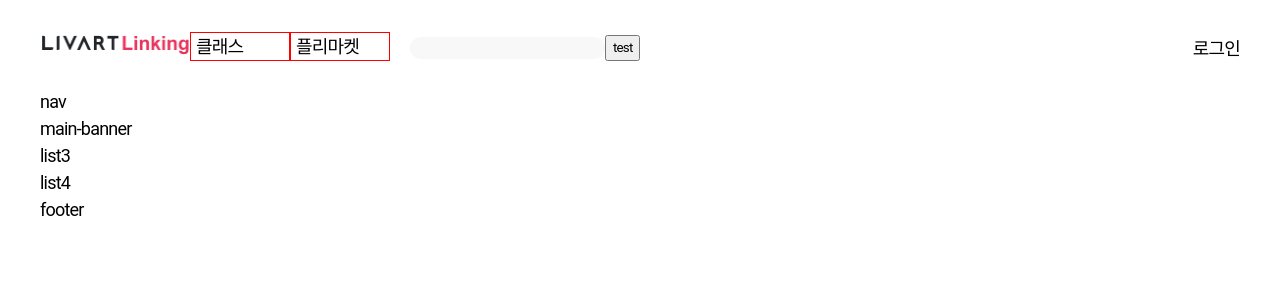
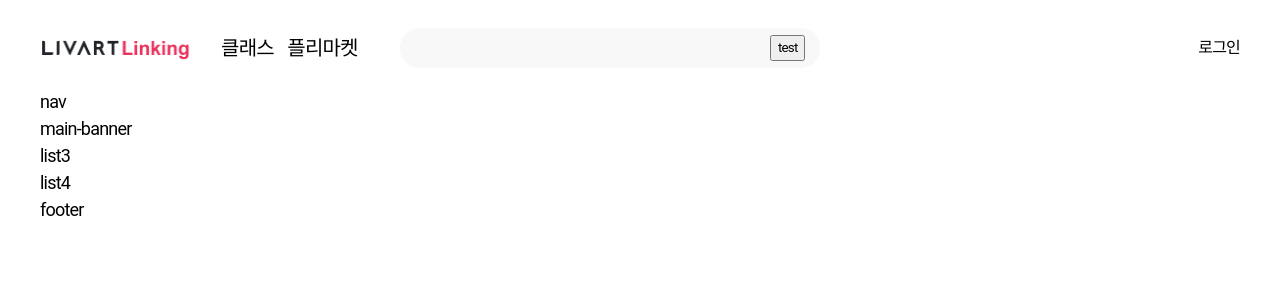
Before and after one commit to ferrari219/lvtlinking, a React (Create React App) app: page / in a window 1280 px wide. Shown: the top 300 px of the page. Built offline with nearby package versions, Linux system fonts and the light colour scheme; a web font is replaced by a local one.

Commit message:
header 레이아웃 수정중

```diff
--- a/src/components/02_Molecules/SearchForm/SearchForm.jsx
+++ b/src/components/02_Molecules/SearchForm/SearchForm.jsx
@@ -17,14 +17,17 @@ SearchForm.propTypes = {
 };
 
 const formStyle = css`
-	height: 3rem;
 	padding: 0 2rem;
 	input {
+		width: 42rem;
+		padding: 1rem;
 		background-color: #f8f8f8;
 		border-radius: 3rem;
 		border: 0;
 	}
 	button {
+		position: relative;
+		right: 5rem;
 	}
 `;
 
--- a/src/components/03_Organisms/Header/Header.jsx
+++ b/src/components/03_Organisms/Header/Header.jsx
@@ -4,6 +4,7 @@ import { css } from '@emotion/react';
 import Logo from 'assets/img/logo.png';
 import { Link } from 'react-router-dom';
 import SearchForm from 'components/02_Molecules/SearchForm';
+import theme from 'styles/theme';
 
 const Header = () => {
 	return (
@@ -40,16 +41,20 @@ const headerStyle = css`
 		justify-content: space-between;
 		align-items: center;
 		height: 80px;
+		/* border: 1px solid blue; */
 		& > .left {
 			flex: 1;
 			display: flex;
 			flex-flow: row wrap;
-			justify-content: center;
+			align-items: center;
 			// background-color: red;
 			& > .logo {
 				flex: 0 0 150px;
+				/* border: 1px solid red; */
 				img {
+					display: block;
 					width: 100%;
+					padding-top: 0.3rem;
 				}
 			}
 			& > .tab {
@@ -57,12 +62,18 @@ const headerStyle = css`
 					display: flex;
 					flex-direction: row;
 					justify-content: center;
-					width: 200px;
+					width: 150px;
+					margin: 0 2rem;
 					li {
 						flex: 1;
-						border: 1px solid red;
+						/* border: 1px solid red; */
 						a {
-							padding: 5px;
+							display: flex;
+							justify-content: center;
+							align-items: center;
+							width: 100%;
+							font-size: ${theme.size.lg};
+							font-weight: 400;
 						}
 					}
 				}
@@ -74,6 +85,7 @@ const headerStyle = css`
 		& > .right {
 			flex: 0 0 20rem;
 			text-align: right;
+			font-size: ${theme.size.base};
 			// background-color: blue;
 		}
 	}
--- /dev/null
+++ b/src/styles/theme.js
@@ -0,0 +1,23 @@
+const theme = {
+	color: {
+		main: '#0276F9',
+		default: '#d9d9d9',
+		active: '#486FF2',
+		error: '#d95959', //에러났을때
+		success: '#1AB987', //성공했을때
+	},
+	size: {
+		sm: '1.4rem',
+		base: '1.6rem',
+		md: '1.8rem',
+		lg: '2.0rem',
+		xlg: '2.2rem',
+	},
+	shadow: {
+		// https://getcssscan.com/css-box-shadow-examples
+		0: 'rgba(149, 157, 165, 0.2) 0px 8px 24px;',
+		7: 'rgba(100, 100, 111, 0.2) 0px 7px 29px 0px;',
+	},
+};
+
+export default theme;
```
